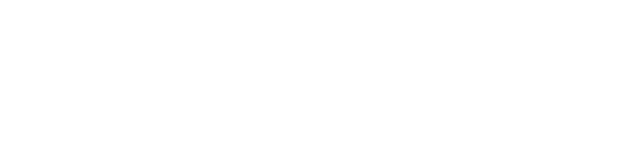
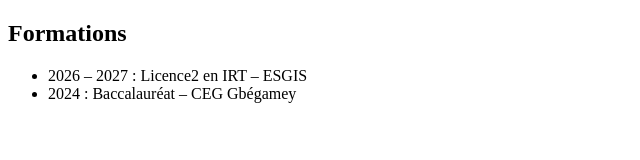
Before and after one commit to Fiacre9693/mon-cv, a plain HTML site: page index.html in a window 1280 px wide. Shown: the whole page, without its empty margins (0-640 px from the left). Drawn offline with Linux system fonts and the light colour scheme.

Commit message:
mise en place de la section formations

```diff
--- a/index.html
+++ b/index.html
@@ -7,6 +7,12 @@
     <link rel="stylesheet" href="style.css">
 </head>
 <body>
-
+    <section id="formations">
+    <h2>Formations</h2>
+    <ul>
+        <li>2026 – 2027 : Licence2 en IRT – ESGIS</li>
+        <li>2024 : Baccalauréat – CEG Gbégamey</li>
+    </ul>
+</section>
 </body>
 </html>
```
